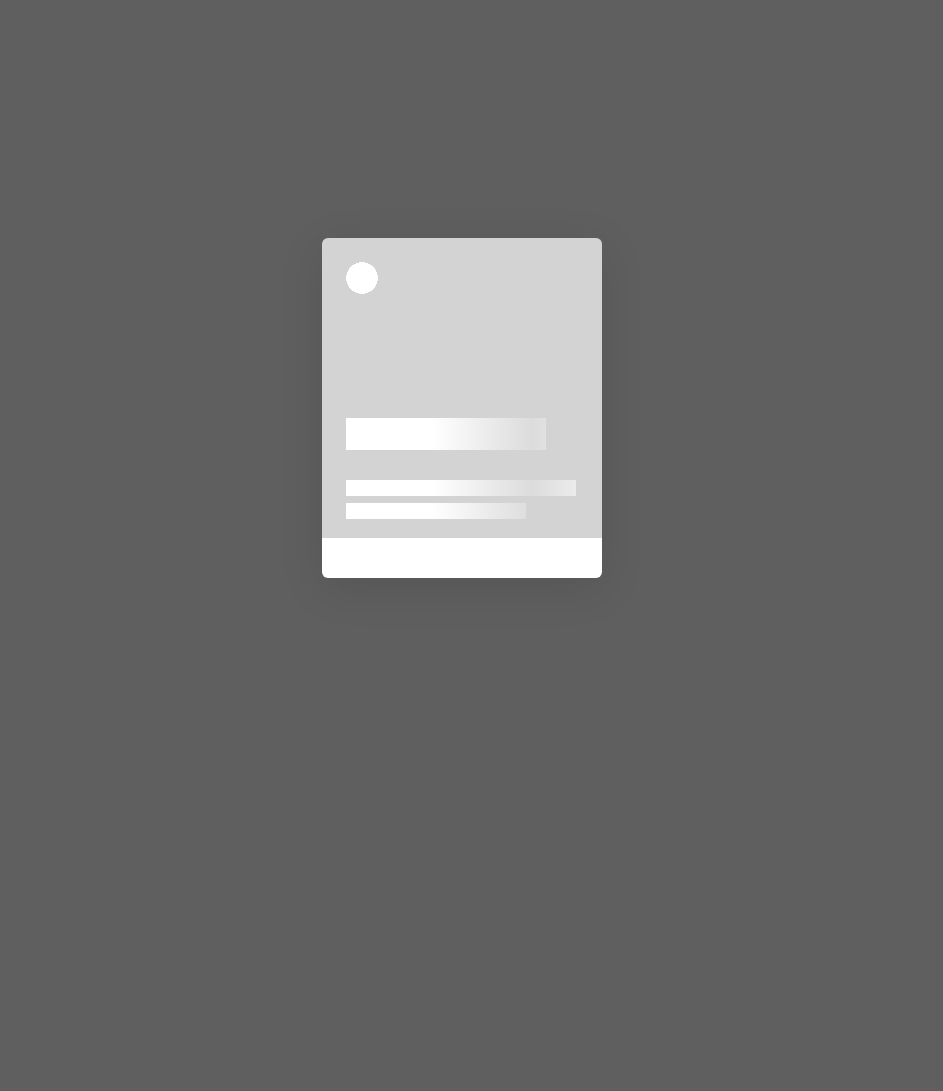
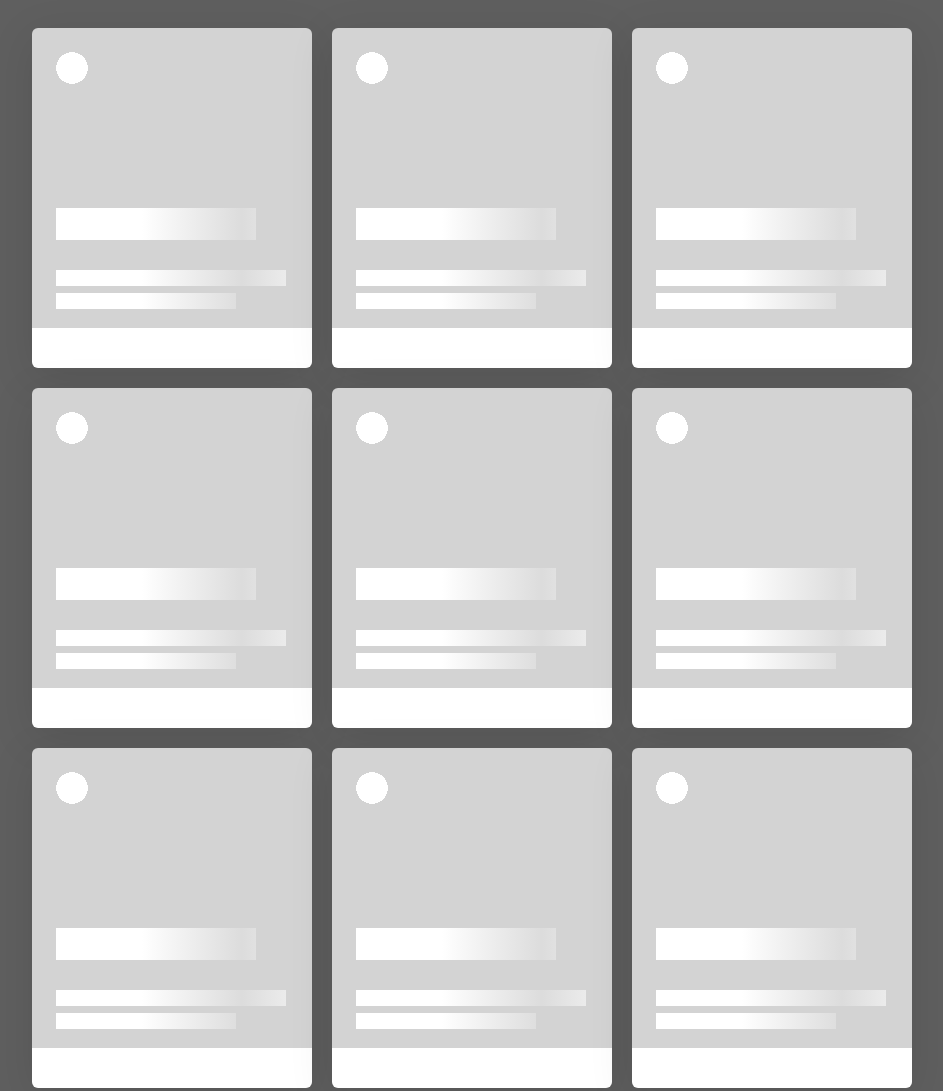
Before and after one commit to chukwumaokere/skeleton-loading-css, a plain HTML site: page index.html in a window 1280 px wide. Shown: the whole page, without its empty margins (178-1121 px from the left). Before the commit the page ends 816 px from the top, so only its background shows below. Drawn offline with Linux system fonts and the light colour scheme.

Commit message:
adding extra css and html

```diff
--- a/index.html
+++ b/index.html
@@ -6,8 +6,21 @@
 <title>Skeleton Loading Example</title>
 
 <body>
-
-	<div class="card"></div>
+	<div class="container">
+		<div class="card"></div>
+		<div class="card"></div>
+		<div class="card"></div>
+	</div>
+	<div class="container">
+                <div class="card"></div>
+                <div class="card"></div>
+                <div class="card"></div>
+        </div>
+	<div class="container">
+                <div class="card"></div>
+                <div class="card"></div>
+                <div class="card"></div>
+        </div>
 
 </body>
 
--- a/skeleton.css
+++ b/skeleton.css
@@ -26,6 +26,9 @@
  .card {
 	 width: 280px;
 	 height: var(--card-height);
+	 margin-left: 20px;
+	 margin-top: 20px;
+	 margin-bottom: 20px;
 }
  .card:empty::after {
 	 content: "";
```
